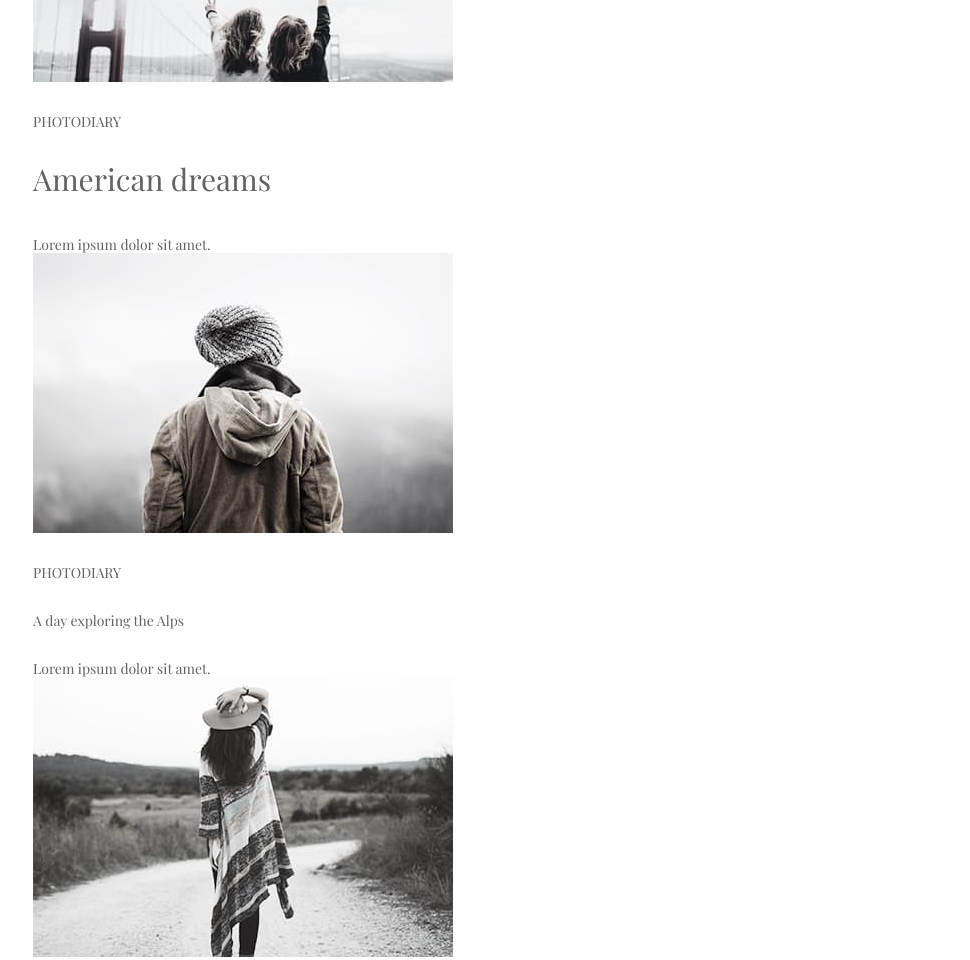
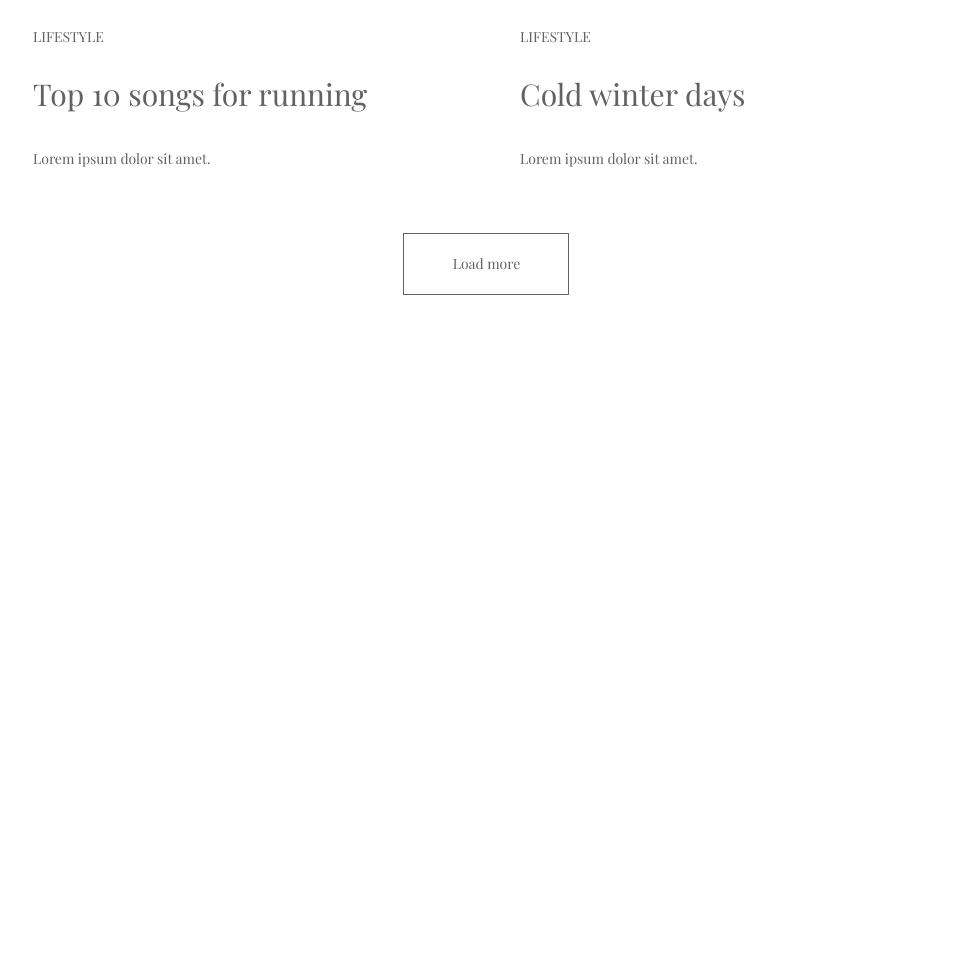
Before and after one commit to MaksimKhandeshyn/Photoblog, a plain HTML site: page index.html in a window 1280 px wide. Shown: the part 1396-2356 px from the top of the page, without its empty margins (154-1124 px from the left). After the commit the page ends 1691 px from the top, so only its background shows below. Drawn offline with nearby package versions, Linux system fonts and the light colour scheme.

Commit message:
add flex-container

```diff
--- a/css/style.css
+++ b/css/style.css
@@ -52,16 +52,31 @@
   margin: 0 auto;
   padding: 0 15px;
 }
-
+.list-nav {
+  display: flex;
+  justify-content: center;
+}
+.nav-item {
+  margin-right: 99px;
+}
 .nav-link {
   color: #7d7d7d;
   font-family: Playfair Display;
   font-size: 14px;
   text-transform: uppercase;
 }
+.nav-link:focus {
+  color: var(--accent-color);
+}
 .gallery-list {
   padding-bottom: 66px;
+  display: flex;
+  flex-wrap: wrap;
+  justify-content: space-between;
 }
+/* .gallery-item {
+  margin-right: 61px;
+} */
 .gallery-text {
   margin-bottom: 32px;
   color: var(--main-color);
@@ -86,9 +101,19 @@
   margin-bottom: 62px;
 }
 
-.gallery-item:nth-child(n+3) .gallery-img {
+.gallery-item:nth-child(n + 3) .gallery-img {
   margin-bottom: 32px;
 }
 .button {
+  color: #626262;
+  font-family: Playfair Display;
+  font-size: 14px;
+  font-style: normal;
+  font-weight: 400;
+  line-height: normal;
   padding: 20px 48px 21px 49px;
+  background: #fff;
+  border: 1px solid #626262;
+  display: flex;
+  margin: 0 auto;
 }
--- a/index.html
+++ b/index.html
@@ -105,9 +105,10 @@
             </article>
           </li>
         </ul>
+        <button type="button" class="button">Load more</button>
       </div>
 
-      <button type="button" class="button">Load more</button>
+
     </main>
   </body>
 </html>
```
Lines whose indentation alone changed are shown as unchanged.
